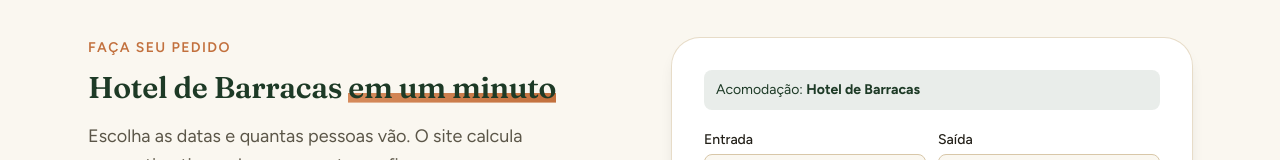
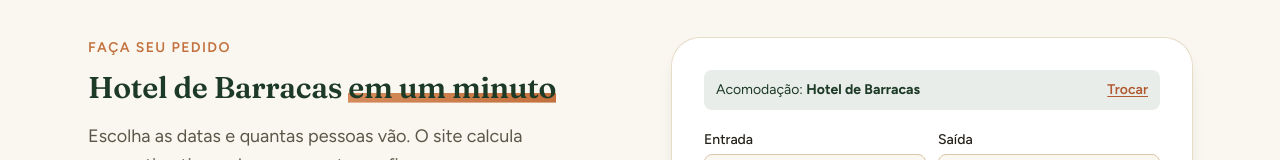
Before and after one commit to EuGabis/camping_reservas, a Next.js app: page /reservar/barraca-estruturada in a window 1280 px wide. Shown: the part 490-650 px from the top of the page. Built offline with nearby package versions, Linux system fonts and the light colour scheme.

Commit message:
feat(reserva): permite trocar a acomodacao na pagina dela (botao Trocar destrava os seletores)

```diff
--- a/components/FormularioReserva.tsx
+++ b/components/FormularioReserva.tsx
@@ -105,6 +105,10 @@ export default function FormularioReserva({
   const [sucesso, setSucesso] = useState<{ codigo: string; valor: number } | null>(null);
   const [etapa, setEtapa] = useState<"pix" | "confirmacao">("pix");
   const [pixCopiado, setPixCopiado] = useState(false);
+  // Na página de uma acomodação específica ela vem travada, mas o visitante pode
+  // destravar e escolher outra sem precisar voltar.
+  const [trocando, setTrocando] = useState(false);
+  const travado = fixarAcomodacao && !trocando;
 
   async function copiarPix() {
     try {
@@ -413,13 +417,22 @@ export default function FormularioReserva({
         </label>
       </div>
 
-      {fixarAcomodacao && (
-        <div className="mb-5 rounded-lg bg-mata-700/10 px-3 py-2.5 text-sm text-mata-800">
-          Acomodação: <strong>{acomodacaoNome || "selecionada"}</strong>
+      {travado && (
+        <div className="mb-5 flex flex-wrap items-center justify-between gap-2 rounded-lg bg-mata-700/10 px-3 py-2.5 text-sm text-mata-800">
+          <span>
+            Acomodação: <strong>{acomodacaoNome || "selecionada"}</strong>
+          </span>
+          <button
+            type="button"
+            onClick={() => setTrocando(true)}
+            className="font-semibold text-terra-600 underline underline-offset-2 transition hover:text-terra-500"
+          >
+            Trocar
+          </button>
         </div>
       )}
 
-      {!fixarAcomodacao && (
+      {!travado && (
         <div className="mb-5 grid grid-cols-1 gap-2 xs:grid-cols-3 sm:grid-cols-3">
           {(Object.keys(MODALIDADES) as ModalidadeId[]).map((m) => (
             <button
@@ -438,7 +451,7 @@ export default function FormularioReserva({
         </div>
       )}
 
-      {!fixarAcomodacao && acomodacoesDaModalidade.length > 1 && (
+      {!travado && acomodacoesDaModalidade.length > 1 && (
         <div className="mb-4">
           <label className={rotulo}>Acomodação</label>
           <select
```
